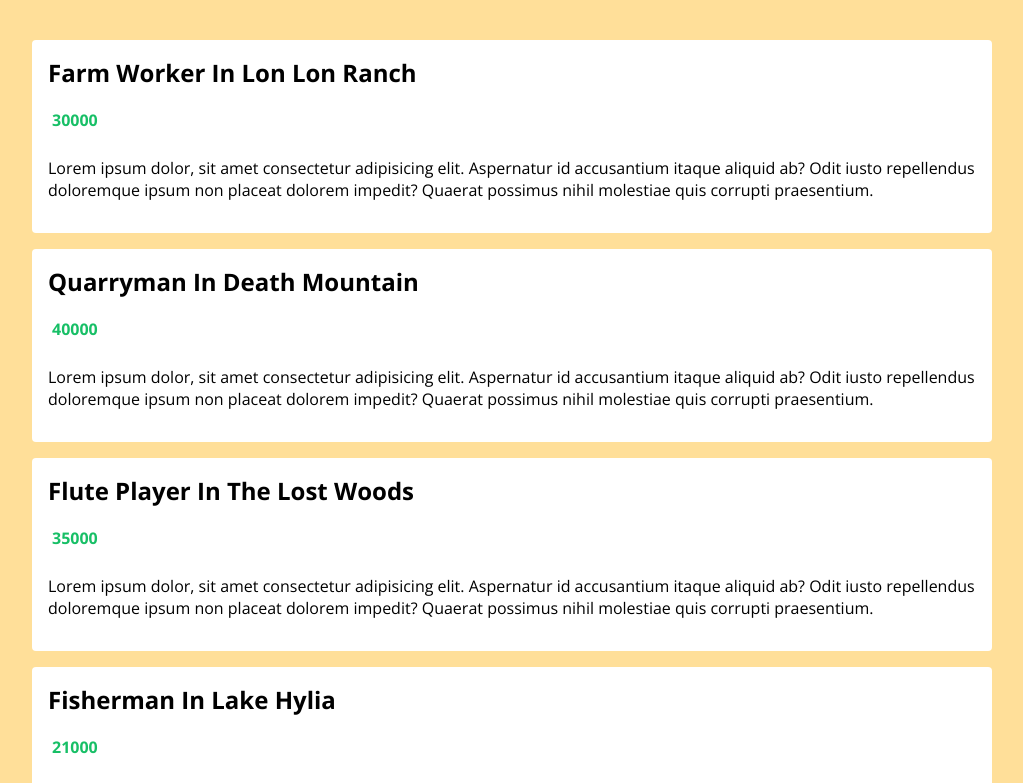
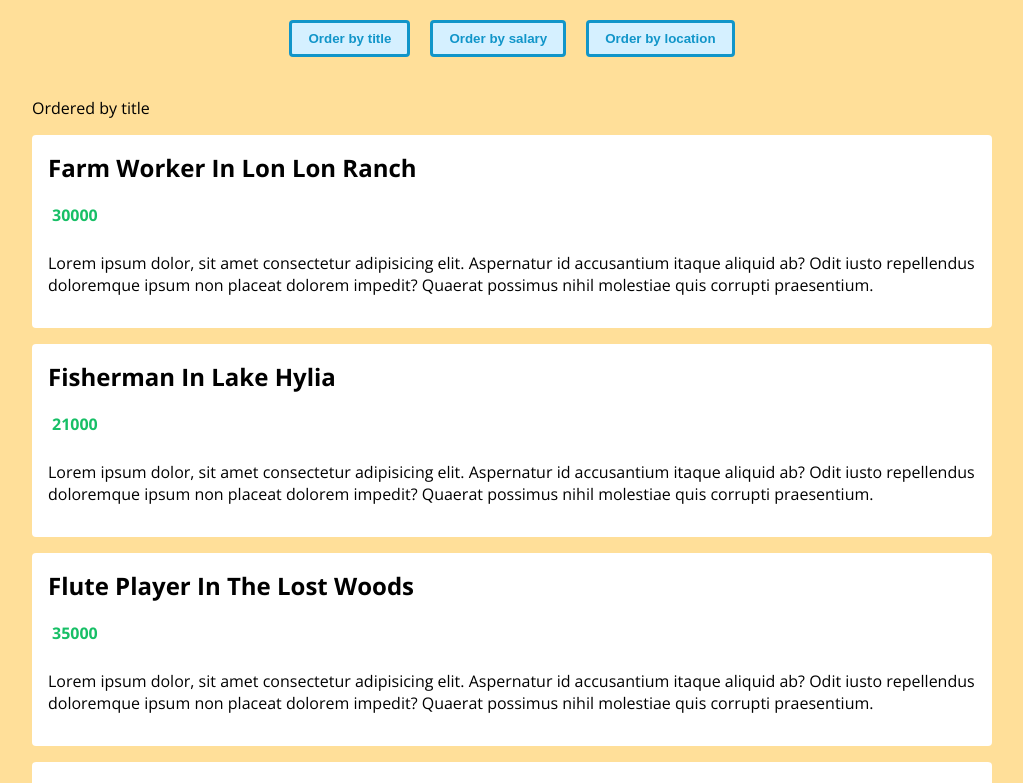
Before and after one commit to aman-saurabh/vuejs-typescript-pinia-demo, a Vue app: page / in a window 1280 px wide. Shown: the top 783 px of the page, without its empty margins (128-1151 px from the left). Built offline with nearby package versions, Linux system fonts and the light colour scheme.

Commit message:
Completed Displaying and sorting of jobs

```diff
--- a/src/components/JobsList.vue
+++ b/src/components/JobsList.vue
@@ -17,21 +17,34 @@ export default {
 <!-- Using composition API. -->
 <script lang="ts" setup>
 import type Job from '@/models/Job';
+import type OrderTerm from '@/models/OrderTerm';
+import { computed } from '@vue/reactivity';
 import type { PropType } from 'vue';
 
 const props = defineProps({
-    jobs:{
+    jobs: {
         required: true,
-            type: Array as PropType<Job[]>
+        type: Array as PropType<Job[]>
+    },
+    order: {
+        required: true,
+        type: String as PropType<OrderTerm>
     }
+})
+
+const orderedJobs = computed(() => {
+    return [...props.jobs].sort((a: Job, b: Job) => {
+        return a[props.order] > b[props.order] ? 1 : -1;
+    })
 })
 
 // const emit = defineEmits(['change', 'delete'])
 </script>
 <template>
     <div class="job-list">
+        <p>Ordered by {{ order }}</p>
         <ul>
-            <li v-for="job in jobs" :key="job.id">
+            <li v-for="job in orderedJobs" :key="job.id">
                 <h2>{{job.title}} in {{job.location}}</h2>
                 <div class="salary">
                     <p>{{job.salary}}</p>
--- /dev/null
+++ b/src/models/OrderTerm.ts
@@ -0,0 +1,3 @@
+type OrderTerm = 'title' | 'salary' | 'location'
+
+export default OrderTerm;
--- a/src/views/HomeView.vue
+++ b/src/views/HomeView.vue
@@ -4,6 +4,7 @@
 import { ref, onMounted } from 'vue';
 import type Job from '../models/Job';
 import JobsList from '../components/JobsList.vue';
+import type OrderTerm from '../models/OrderTerm';
 
 const jobs = ref<Job[]>([
     { title: 'farm worker', location: 'lon lon ranch', salary: 30000, id: '1' },
@@ -13,32 +14,44 @@ const jobs = ref<Job[]>([
     { title: 'prison guard', location: 'gerudo valley', salary: 32000, id: '5' }
 ]);
 
+// onMounted(() => console.log(`Mounted is called`));
 
+const order = ref<OrderTerm>('title');
 
-// onMounted(() => console.log(`Mounted is called`));
+const handleClick = (term: OrderTerm) => {
+    order.value = term;
+}
 
 </script>
 
 <template>
-    <JobsList :jobs="jobs" />
+    <header>
+        <div class="order">
+            <button @click="handleClick('title')">Order by title</button>
+            <button @click="handleClick('salary')">Order by salary</button>
+            <button @click="handleClick('location')">Order by location</button>
+        </div>
+    </header>
+    <JobsList :jobs="jobs" :order="order"/>
 </template>
 
 <style lang="scss" scoped>
-button {
-    border: none;
-    padding: 5px 10px;
-    border-radius: 5px;
-    color: white;
-    font-weight: 700;
-    cursor: pointer;
+header {
+    text-align: center;
 }
 
-.inc {
-    background: red;
+header .order {
+    margin-top: 20px;
 }
 
-.dec {
-    background: green;
-    margin-left: 10px;
+button {
+    margin: 0 10px;
+    color: #1195c9;
+    border: 3px solid #1195c9;
+    background: #d5f0ff;
+    padding: 8px 16px;
+    border-radius: 4px;
+    cursor: pointer;
+    font-weight: bold;
 }
 </style>
```
